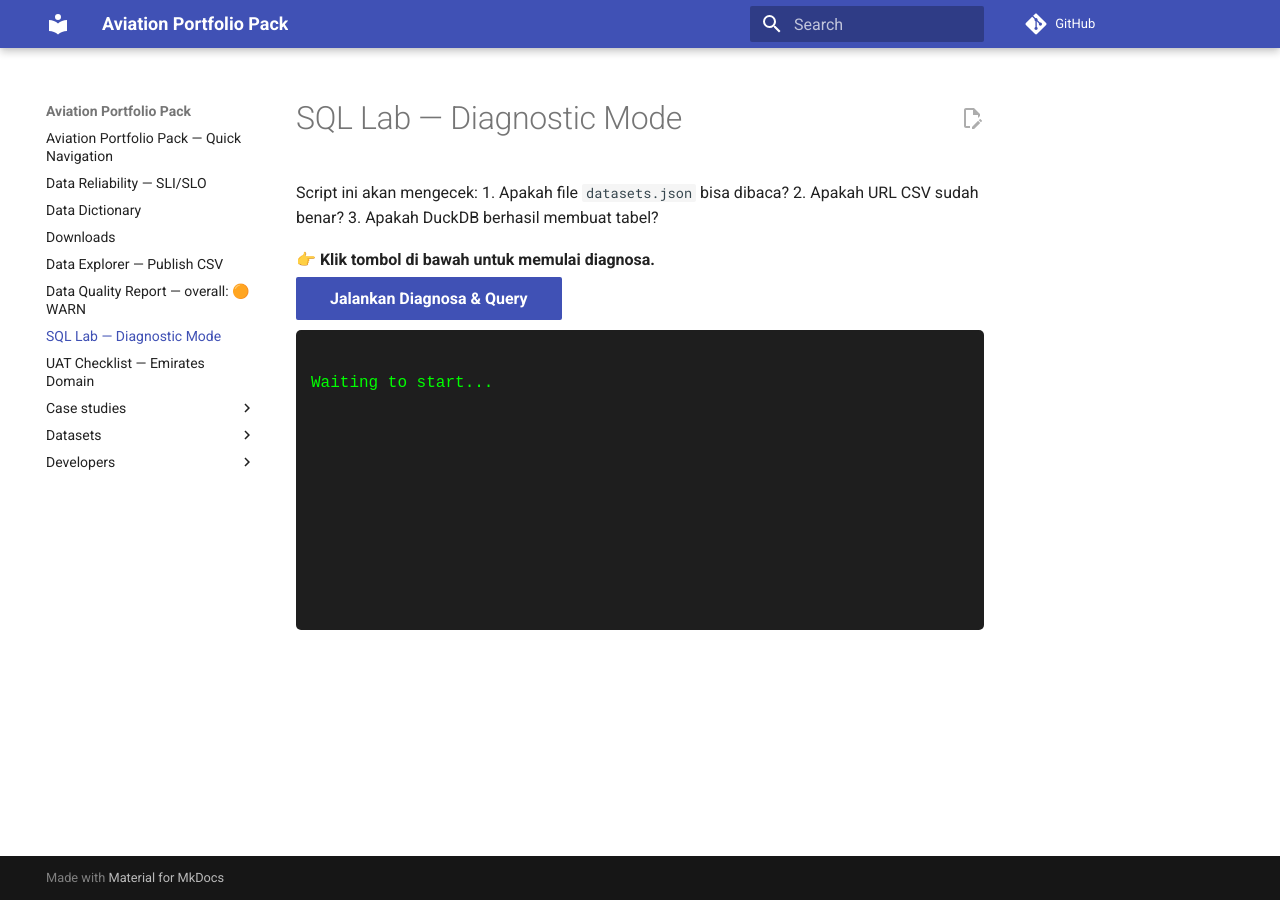
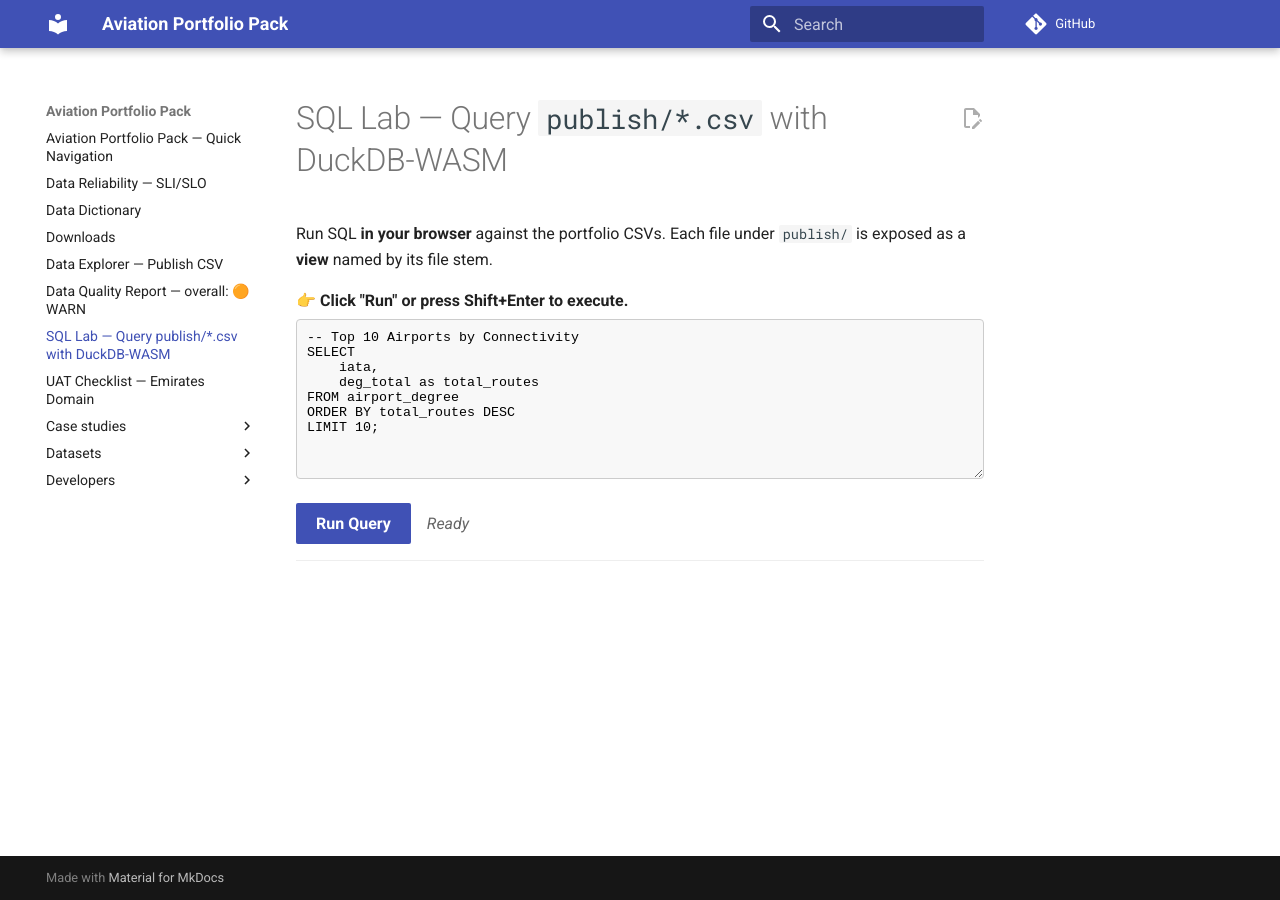
Before and after one commit to barata90/aviation-portfolio-pack, an MkDocs documentation site: the page built from docs/sql_lab.md, in a window 1280 px wide. Built offline with MkDocs 1.6.1 and Material for MkDocs 9.7.7, drawn with Linux system fonts in a browser that asks for light colours; a script that is not in the unit is left out; comment, search, counter and statistics services are not loaded; some of the changed lines change nothing that is shown.

Commit message:
Update sql_lab.md

```diff
--- a/docs/sql_lab.md
+++ b/docs/sql_lab.md
@@ -1,22 +1,32 @@
-# SQL Lab — Diagnostic Mode
+# SQL Lab — Query `publish/*.csv` with DuckDB-WASM
 
-Script ini akan mengecek:
-1. Apakah file `datasets.json` bisa dibaca?
-2. Apakah URL CSV sudah benar?
-3. Apakah DuckDB berhasil membuat tabel?
+Run SQL **in your browser** against the portfolio CSVs. Each file under `publish/` is exposed as a **view** named by its file stem.
 
 <div id="lab" style="margin:.5rem 0; position:relative; z-index:3;">
-<p style="margin-bottom: 5px;"><strong>👉 Klik tombol di bawah untuk memulai diagnosa.</strong></p>
-<button id="run" type="button" class="md-button md-button--primary" onclick="window.__runDiagnostic__()">
-    Jalankan Diagnosa & Query
-</button>
+<p style="margin-bottom: 5px;"><strong>👉 Click "Run" or press Shift+Enter to execute.</strong></p>
+<textarea id="sql" style="width:100%;height:160px;font-family:ui-monospace,monospace;padding:10px;border:1px solid #ccc;border-radius:4px;background:#f8f8f8;">
+-- Top 10 Airports by Connectivity
+SELECT
+    iata,
+    deg_total as total_routes
+FROM airport_degree
+ORDER BY total_routes DESC
+LIMIT 10;
+</textarea>
 </div>
 
-<div id="debug-log" style="background:#1e1e1e; color:#00ff00; font-family:monospace; padding:15px; margin-top:10px; border-radius:5px; height:300px; overflow:auto; white-space:pre-wrap;">
-Waiting to start...
-</div>
+<p>
+  <button id="run"
+          type="button"
+          class="md-button md-button--primary"
+          style="padding:.45rem .9rem; cursor:pointer;"
+          onclick="window.__runSQL__ && window.__runSQL__(event)">
+    Run Query
+  </button>
+  <span id="status" style="margin-left:.6rem;color:#666;font-style:italic;">Ready</span>
+</p>
 
-<div id="result" style="margin-top:10px;"></div>
+<div id="result" style="margin-top:10px;overflow:auto;min-height:50px;border-top:1px solid #eee;padding-top:10px;"></div>
 
 <script type="importmap">
 {
@@ -28,118 +38,142 @@ Waiting to start...
 </script>
 
 <script type="module">
-// --- HELPER LOGGING KE LAYAR ---
-const logDiv = document.getElementById('debug-log');
-function print(msg, type='info') {
-    const color = type === 'error' ? '#ff4444' : (type === 'success' ? '#00cc00' : '#cccccc');
-    logDiv.innerHTML += `<div style="color:${color}; margin-bottom:2px;">> ${msg}</div>`;
-    logDiv.scrollTop = logDiv.scrollHeight;
-    console.log(`[Diagnostic] ${msg}`);
+const log = (...a) => console.log('[sql_lab]', ...a);
+
+// Deteksi Root URL dengan tepat
+const getSiteRoot = () => {
+    const path = window.location.pathname;
+    if (path.includes('/aviation-portfolio-pack/')) return '/aviation-portfolio-pack/';
+    return '/';
+};
+
+const state = { conn: null, initialized: false };
+
+// --- A. Siapkan DuckDB ---
+async function ensureDB() {
+    if (state.conn) return state.conn;
+
+    const duckdb = await import('@duckdb/duckdb-wasm');
+    const bundles = duckdb.getJsDelivrBundles();
+    const chosen = await duckdb.selectBundle(bundles);
+
+    const workerUrl = URL.createObjectURL(
+        new Blob([`importScripts("${chosen.mainWorker}");`], {type: 'text/javascript'})
+    );
+
+    const db = new duckdb.AsyncDuckDB(new duckdb.ConsoleLogger(), new Worker(workerUrl));
+    await db.instantiate(chosen.mainModule, chosen.pthreadWorker);
+
+    const conn = await db.connect();
+    await conn.query('INSTALL httpfs; LOAD httpfs;');
+    state.conn = conn;
+    return conn;
 }
 
-// --- FUNGSI DIAGNOSA UTAMA ---
-async function runDiagnostic() {
-    logDiv.innerHTML = ''; // Reset log
-    const btn = document.getElementById('run');
-    btn.disabled = true;
+// --- B. Daftarkan Tabel (BAGIAN YANG DIPERBAIKI) ---
+async function registerViews() {
+    if (state.initialized) return;
+    const conn = await ensureDB();
+    const root = getSiteRoot();
 
     try {
-        print("1. Memulai DuckDB-WASM...", 'info');
-
-        // 1. Load DuckDB
-        const duckdb = await import('@duckdb/duckdb-wasm');
-        const bundles = duckdb.getJsDelivrBundles();
-        const chosen = await duckdb.selectBundle(bundles);
-        const workerUrl = URL.createObjectURL(
-            new Blob([`importScripts("${chosen.mainWorker}");`], {type: 'text/javascript'})
-        );
-        const db = new duckdb.AsyncDuckDB(new duckdb.ConsoleLogger(), new Worker(workerUrl));
-        await db.instantiate(chosen.mainModule, chosen.pthreadWorker);
-        const conn = await db.connect();
-        await conn.query('INSTALL httpfs; LOAD httpfs;');
-        print("✅ DuckDB Siap.", 'success');
-
-        // 2. Cek datasets.json
-        print("2. Mencari file 'assets/datasets.json'...", 'info');
-
-        // Coba deteksi path
-        let root = window.location.pathname;
-        if (root.includes('/sql_lab')) root = root.split('/sql_lab')[0] + '/';
-        else if (!root.endsWith('/')) root += '/';
-
-        // Fix untuk GitHub Pages jika ada di root domain atau subfolder
-        // Kita coba paksa path relatif yang umum
-        const jsonUrl = new URL('assets/datasets.json', window.location.href.replace('sql_lab/', '')).href;
-
-        print(`   Mencoba fetch URL: ${jsonUrl}`);
-
+        // Ambil JSON
+        const jsonUrl = root + 'assets/datasets.json';
         const resp = await fetch(jsonUrl);
-        if (!resp.ok) throw new Error(`Gagal ambil datasets.json (Status: ${resp.status})`);
+        if(!resp.ok) throw new Error("Gagal load datasets.json");
 
         const data = await resp.json();
-        print(`✅ datasets.json ditemukan! Isi: ${JSON.stringify(data).substring(0, 100)}...`, 'success');
 
-        // 3. Register Views
-        const items = Array.isArray(data) ? data : (data.items || []);
-        if (items.length === 0) print("⚠️ PERINGATAN: datasets.json kosong atau format salah.", 'error');
+        // PERBAIKAN 1: Baca kunci 'datasets', fallback ke 'items'
+        const items = data.datasets || data.items || (Array.isArray(data) ? data : []);
 
         for (const item of items) {
-            const file = item.file || item.path;
-            if (!file) continue;
+            // PERBAIKAN 2: Ambil path dari JSON
+            const filePath = item.path || item.file;
+            if (!filePath || !filePath.endsWith('.csv')) continue;
 
-            // Konstruksi URL CSV
-            // Asumsi file path di JSON adalah relative terhadap root repo, misal "publish/airport_degree.csv"
-            // Kita harus hati-hati menyusun URL penuhnya
+            // Nama Tabel
+            const tableName = item.name || filePath.split('/').pop().replace('.csv', '').replace(/[^a-z0-9_]/g, '_');
 
-            // Coba cleaning path agar tidak double slash
-            const cleanRoot = jsonUrl.replace('assets/datasets.json', '');
-            // Biasanya datasets.json ada di /assets/, file ada di /publish/
-            // Jadi base-nya adalah parent dari assets/
+            // PERBAIKAN 3: URL tidak perlu tambah 'publish/' lagi karena di JSON sudah ada
+            const fileUrl = window.location.origin + root + filePath;
 
-            const csvUrl = cleanRoot + 'publish/' + file;
-            const tableName = file.split('/').pop().replace('.csv', '').replace(/[^a-z0-9_]/g, '_');
+            await conn.query(`
+                CREATE OR REPLACE VIEW "${tableName}" AS
+                SELECT * FROM read_csv_auto('${fileUrl}');
+            `);
+            log(`View registered: ${tableName}`);
+        }
+        state.initialized = true;
+    } catch (e) {
+        console.error("Registrasi Gagal:", e);
+        throw e;
+    }
+}
 
-            print(`   Mendaftarkan view: ${tableName} -> ${csvUrl}`);
+// --- C. Render Tabel ---
+function renderTable(arrowTable) {
+    const mount = document.getElementById('result');
+    if (!arrowTable || arrowTable.numRows === 0) {
+        mount.innerHTML = '<p style="color:#666;">No rows returned.</p>';
+        return;
+    }
 
-            try {
-                await conn.query(`CREATE OR REPLACE VIEW "${tableName}" AS SELECT * FROM read_csv_auto('${csvUrl}');`);
-            } catch (err) {
-                print(`❌ Gagal register ${tableName}: ${err.message}`, 'error');
-            }
-        }
+    const fields = arrowTable.schema.fields.map(f => f.name);
+    let html = `<table class="dataframe"><thead><tr>${fields.map(f => `<th>${f}</th>`).join('')}</tr></thead><tbody>`;
 
-        // 4. Cek Tabel yang Terdaftar
-        print("4. Mengecek daftar tabel di DuckDB...", 'info');
-        const tables = await conn.query("SHOW TABLES;");
+    const rows = arrowTable.toArray();
+    const limit = 50; // Batasi tampilan agar ringan
+    const displayRows = rows.slice(0, limit);
 
-        if (tables.numRows === 0) {
-            print("❌ TIDAK ADA TABEL YANG TERDAFTAR! Query pasti gagal.", 'error');
-        } else {
-            const tableNames = tables.toArray().map(r => r.name).join(', ');
-            print(`✅ Tabel tersedia: ${tableNames}`, 'success');
+    displayRows.forEach(row => {
+        html += "<tr>";
+        fields.forEach(f => {
+            html += `<td>${row[f] === null ? '' : row[f]}</td>`;
+        });
+        html += "</tr>";
+    });
 
-            // 5. Jalankan Query Test
-            print("5. Menjalankan Query Test (SELECT * FROM airport_degree LIMIT 5)...", 'info');
-            const result = await conn.query("SELECT * FROM airport_degree LIMIT 5;");
+    html += "</tbody></table>";
+    if(rows.length > limit) html += `<p style="font-size:0.8em; color:#666; margin-top:5px;">Showing first ${limit} rows only.</p>`;
+    mount.innerHTML = html;
+}
 
-            // Render Simple Table
-            const mount = document.getElementById('result');
-            const header = result.schema.fields.map(f=>`<th>${f.name}</th>`).join('');
-            const rows = result.toArray().map(r =>
-                `<tr>${result.schema.fields.map(f=>`<td>${r[f.name]}</td>`).join('')}</tr>`
-            ).join('');
+// --- D. Eksekusi ---
+async function runSQL(ev) {
+    ev?.preventDefault();
+    const btn = document.getElementById('run');
+    const status = document.getElementById('status');
+    const resultDiv = document.getElementById('result');
+    const sql = document.getElementById('sql').value;
 
-            mount.innerHTML = `<table border="1" style="border-collapse:collapse; width:100%;">${header}${rows}</table>`;
-            print("✅ Query Berhasil ditampilkan di bawah!", 'success');
-        }
+    try {
+        btn.disabled = true;
+        status.textContent = 'Processing...';
+        resultDiv.innerHTML = '<div style="color:#666;">⏳ Running query...</div>';
 
-    } catch (e) {
-        print(`⛔ CRITICAL ERROR: ${e.message}`, 'error');
-        console.error(e);
+        await ensureDB();
+        await registerViews();
+
+        const result = await state.conn.query(sql);
+        renderTable(result);
+        status.textContent = 'Done';
+    } catch (err) {
+        status.textContent = 'Error';
+        resultDiv.innerHTML = `<div style="color:red; background:#fff0f0; padding:10px; border:1px solid red; font-family:monospace;"><strong>Error:</strong> ${err.message}</div>`;
+        console.error(err);
     } finally {
         btn.disabled = false;
     }
 }
 
-window.__runDiagnostic__ = runDiagnostic;
+window.__runSQL__ = runSQL;
 </script>
+
+<style>
+.dataframe { border-collapse: collapse; width: 100%; font-size: 0.9rem; margin-top: 10px; box-shadow: 0 1px 3px rgba(0,0,0,0.1); }
+.dataframe th { background: #f0f0f0; position: sticky; top: 0; text-align: left; font-weight: 600; color: #333; }
+.dataframe th, .dataframe td { border: 1px solid #e0e0e0; padding: 8px 12px; }
+.dataframe tr:nth-child(even) { background: #fafafa; }
+.dataframe tr:hover { background: #f1f1f1; }
+</style>
```
